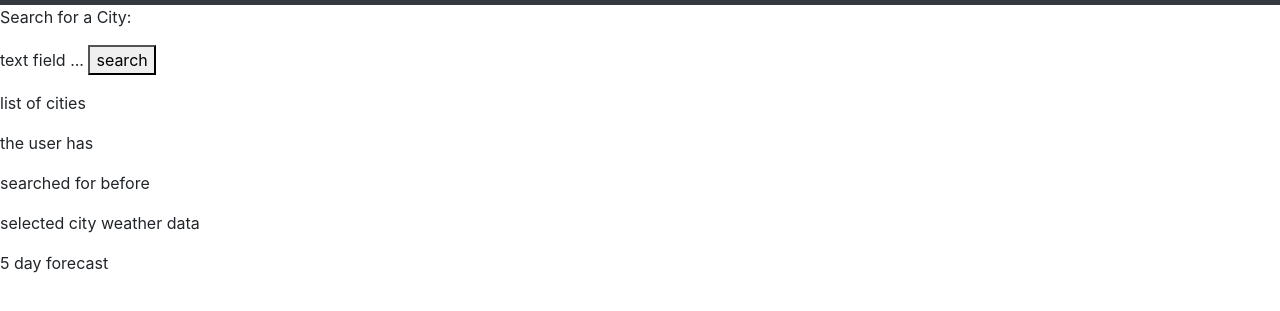
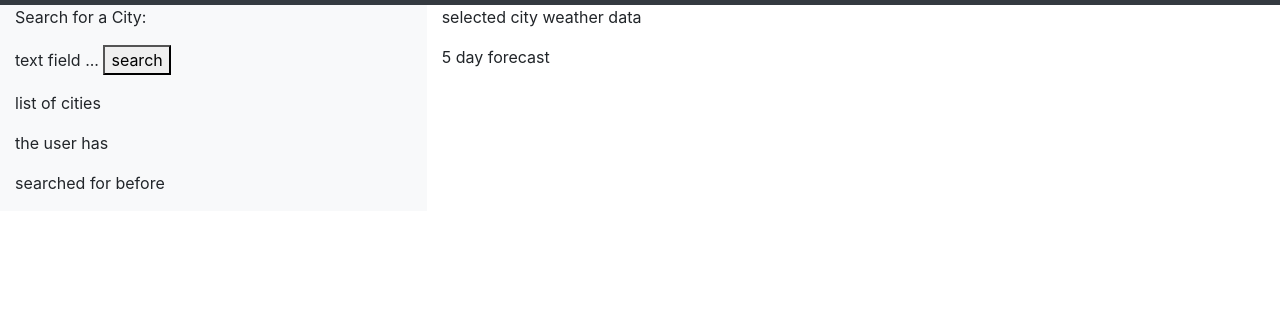
Before and after one commit to thadkingcole/weather_dashboard, a plain HTML site: page index.html in a window 1280 px wide. Shown: the part 51-362 px from the top of the page. Drawn offline with nearby package versions, Linux system fonts and the light colour scheme.

Commit message:
basic HTML layout made with bootstrap

```diff
--- a/index.html
+++ b/index.html
@@ -17,7 +17,9 @@
       <h1 class="flex-fill text-light text-center">Weather Dashboard</h1>
     </header>
     <!-- left of page -->
-    <aside>
+    <div class="container-fluid">
+      <div class="row">
+        <aside class="col-4 bg-light">
           <p>Search for a City:</p>
           <p>text field ... <button>search</button></p>
           <p>list of cities</p>
@@ -25,9 +27,11 @@
           <p>searched for before</p>
         </aside>
         <!-- right of page -->
-    <main>
+        <main class="col-8">
           <p>selected city weather data</p>
           <p>5 day forecast</p>
         </main>
+      </div>
+    </div>
   </body>
 </html>
```
Lines whose indentation alone changed are shown as unchanged.
